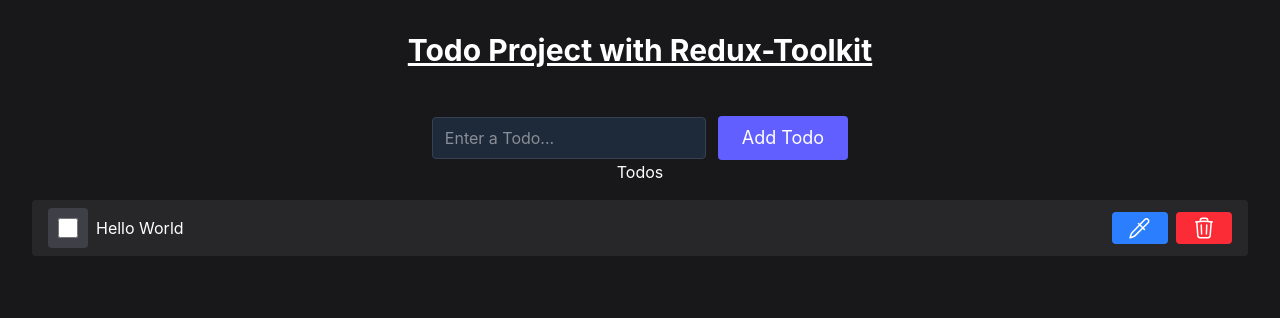
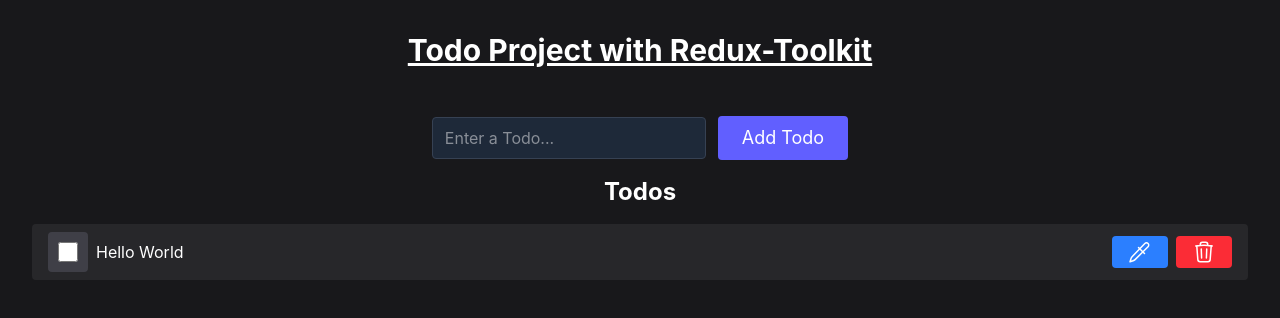
Before and after one commit to Vineetsingh07/Redux-Toolkit-TodoApp-Setup, a React (Vite) app: page / in a window 1280 px wide. Shown: the top 318 px of the page. Built offline with nearby package versions, Linux system fonts and the light colour scheme.

Commit message:
Change Styling

```diff
--- a/src/components/Todos.jsx
+++ b/src/components/Todos.jsx
@@ -13,12 +13,14 @@
 
   return (
     <>
-      <div>Todos</div>
+      <div className="mt-4">
+        <h2 className="text-2xl font-bold">Todos</h2>
+      </div>
       <ul className="list-none">
         {todos.map((todo) => (
           <li
-            className={`mt-4 flex justify-between items-center px-4 py-2 rounded ${
-              todo.completed ? "bg-green-700" : "bg-zinc-800"
+            className={`mt-4 flex justify-between items-center px-4 py-2 rounded transform transition-all duration-300 ${
+              todo.completed ? "bg-green-700 shadow-lg" : "bg-zinc-800"
             }`}
             key={todo.id}
           >
@@ -34,7 +36,7 @@
                 />
               </div>
               <p
-                className={`text-white ${
+                className={`text-white transition-colors duration-300 ${
                   todo.completed ? "line-through text-gray-400" : ""
                 }`}
               >
```
